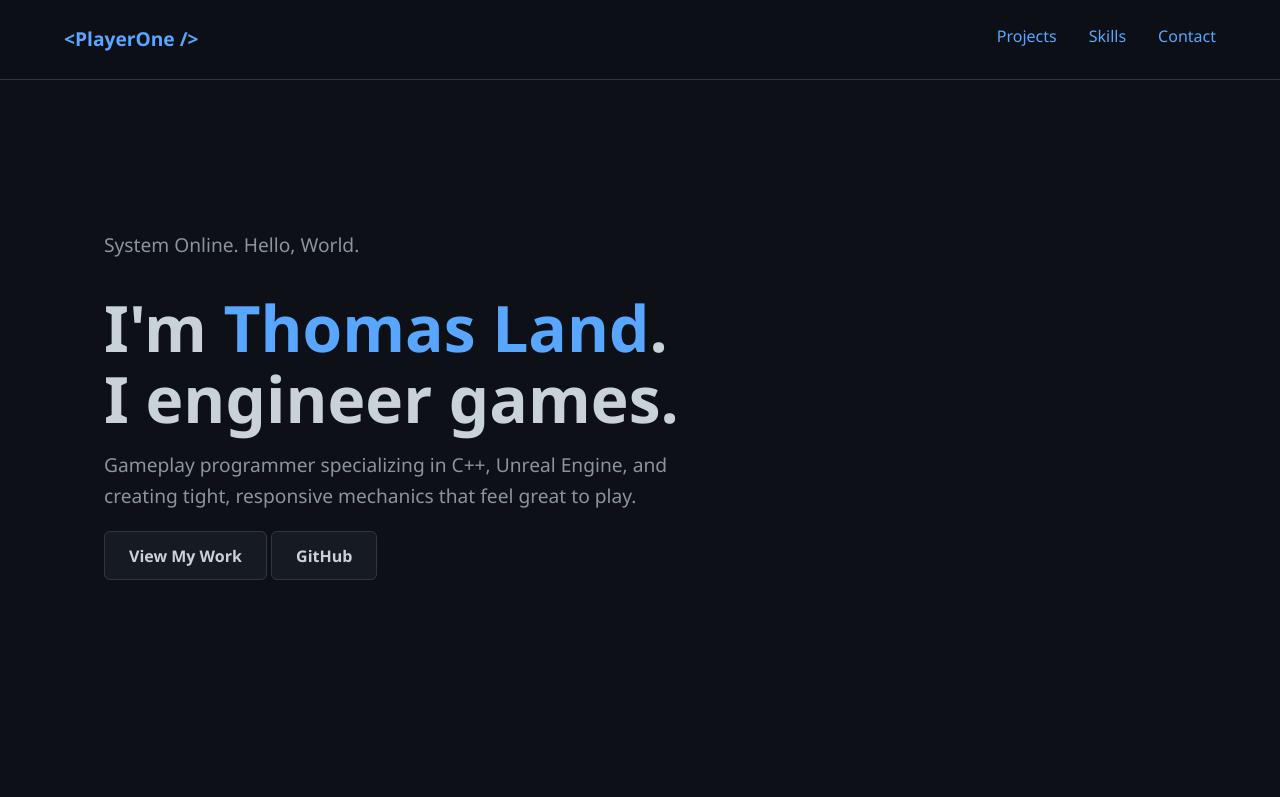
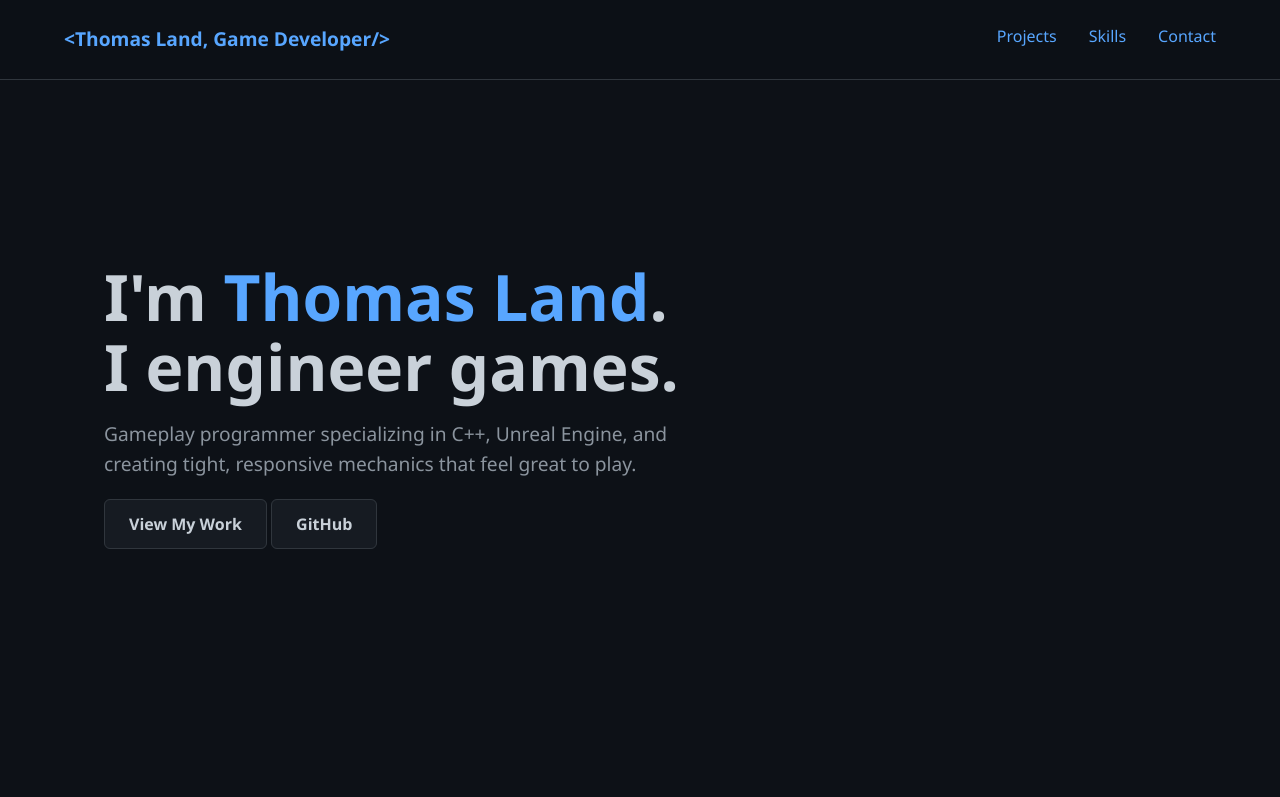
Before and after one commit to ThomasWLand/ThomasWLand.github.io, a plain HTML site: page index.html in a window 1280 px wide. Shown: the top 797 px of the page. Drawn offline with Linux system fonts and the light colour scheme.

Commit message:
fix: updated header

```diff
--- a/index.html
+++ b/index.html
@@ -193,7 +193,7 @@
 <body>
 
     <nav>
-        <div class="logo">&lt;PlayerOne /&gt;</div>
+        <div class="logo">&lt;Thomas Land, Game Developer/&gt;</div>
         <ul>
             <li><a href="#projects">Projects</a></li>
             <li><a href="#skills">Skills</a></li>
@@ -202,7 +202,6 @@
     </nav>
 
     <section id="hero">
-        <p>System Online. Hello, World.</p>
         <h1>I'm <span>Thomas Land</span>.<br>I engineer games.</h1>
         <p>Gameplay programmer specializing in C++, Unreal Engine, and creating tight, responsive mechanics that feel great to play.</p>
         <div>
```
